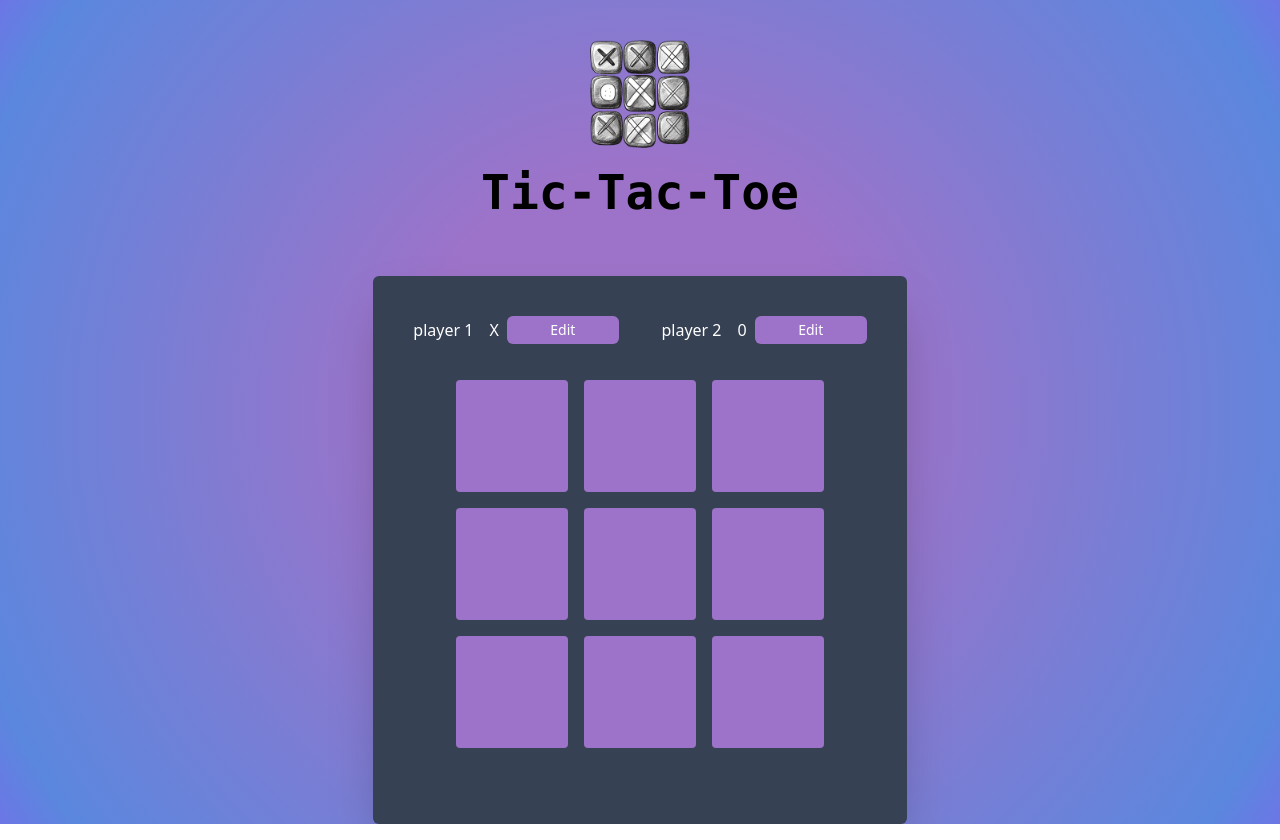
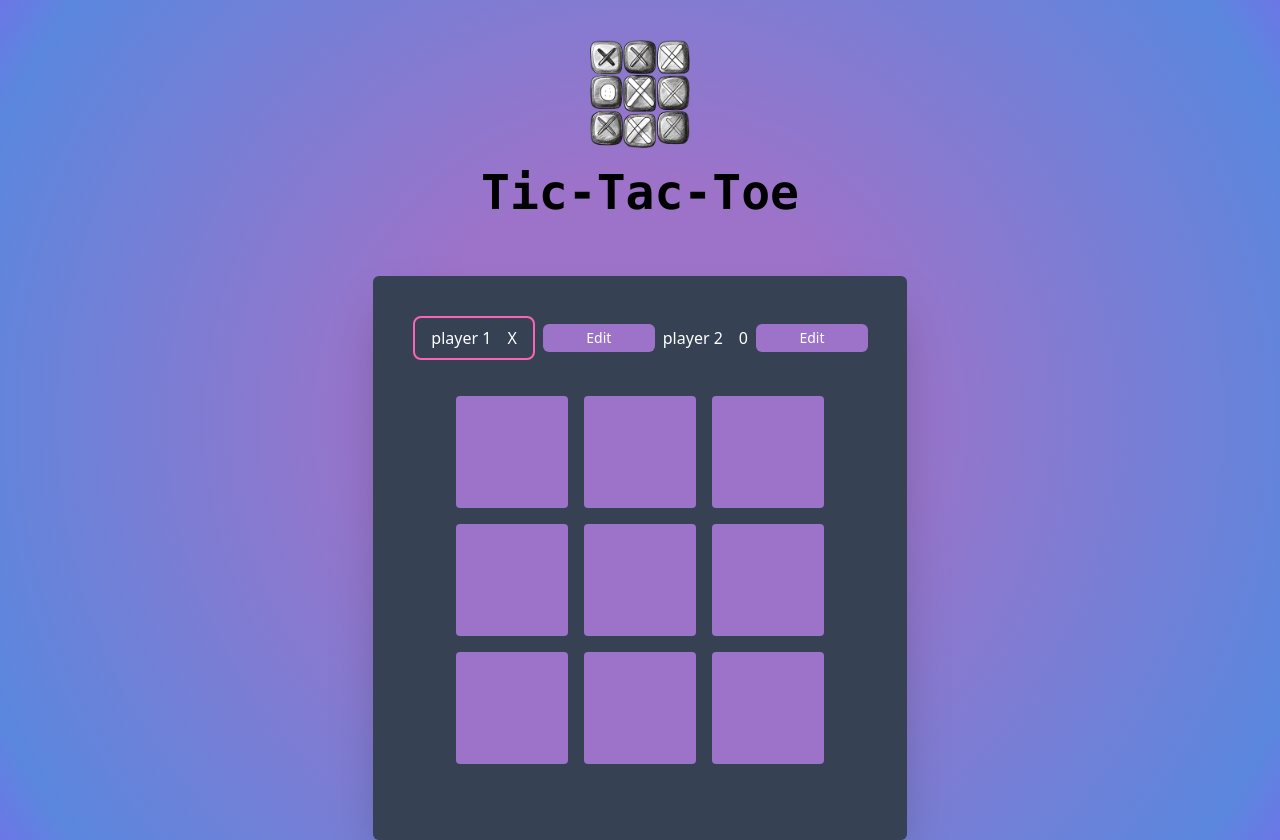
Before and after one commit to sahilstha123/udemy-react-practices, a React (Vite) app in the folder Tic-Tac-Toe/: page / in a window 1280 px wide. Built offline with nearby package versions, Linux system fonts and the light colour scheme.

Commit message:
making the button works

```diff
--- a/Tic-Tac-Toe/src/App.jsx
+++ b/Tic-Tac-Toe/src/App.jsx
@@ -1,12 +1,20 @@
-import { useState } from "react";
+import { useEffect, useState } from "react";
 import Navbar from "./components/Navbar";
 import Main from "./components/Main";
 
 function App() {
+  const [activePlayer, setActivePlayer] = useState("X")
+
+  const handleOnSelect = ()=>{
+    setActivePlayer((curActivePlayer)=>curActivePlayer === "X" ? "O":"X")
+  }
+ useEffect(() => {
+  console.log("activePlayer updated:", activePlayer);
+}, [activePlayer]);
   return (
     <div >
       <Navbar/>
-      <Main/>
+      <Main OnSelectPlayer = {handleOnSelect} ActivePlayer = {activePlayer}/>
     </div>
   );
 }
--- a/Tic-Tac-Toe/src/components/Gameboard.jsx
+++ b/Tic-Tac-Toe/src/components/Gameboard.jsx
@@ -6,16 +6,17 @@ const initialGameboard = [
   [null, null, null],
 ];
 
-const Gameboard = () => {
+const Gameboard = ({OnSelectPlayer, ActivePlayer}) => {
   const [gameBoard, setGameBoard] = useState(initialGameboard);
 
   const handleOnClick = (rowIndex, colIndex) => {
     setGameBoard((prevGameboard) => {
       const updatedGameboard = prevGameboard.map(innerArry => [...innerArry]);
-      updatedGameboard[rowIndex][colIndex] = "X";
+      updatedGameboard[rowIndex][colIndex] = ActivePlayer;
       console.log(updatedGameboard);
       return updatedGameboard;
     });
+    OnSelectPlayer()
   };
 
   return (
--- a/Tic-Tac-Toe/src/components/Main.jsx
+++ b/Tic-Tac-Toe/src/components/Main.jsx
@@ -2,17 +2,18 @@ import React from "react";
 import Player from "./Player";
 import Gameboard from "./Gameboard";
 
-const Main = () => {
+const Main = ({ActivePlayer, OnSelectPlayer, handleOnclick}) => {
+
   return (
     <main>
       <div className="flex justify-center mt-15">
         <div className="bg-gray-700 w-11/12 sm:w-8/12 lg:w-5/12 text-white p-10 rounded-md shadow-2xl">
           <ol className="flex justify-between gap-2">
 
-           <Player player="player 1" symbol = "X"/>
-           <Player player="player 2" symbol = "0"/>
+           <Player player="player 1" symbol = "X" isActive = {ActivePlayer === "X"}/>
+           <Player player="player 2" symbol = "0" isActive = {ActivePlayer === "O"}/>
           </ol>
-          <Gameboard/>
+          <Gameboard ActivePlayer={ActivePlayer} OnSelectPlayer={OnSelectPlayer} handleOnclick={handleOnclick} />
         </div>
       </div>
     </main>
--- a/Tic-Tac-Toe/src/components/Player.jsx
+++ b/Tic-Tac-Toe/src/components/Player.jsx
@@ -1,6 +1,6 @@
 import React, { useState } from "react";
 
-const Player = ({ player, symbol }) => {
+const Player = ({ player, symbol,isActive }) => {
   const [playerName, setPlayerName] = useState(player);
   const [isEditing, setisEditing] = useState(false);
 
@@ -19,7 +19,7 @@ const Player = ({ player, symbol }) => {
   };
   return (
     <li className="flex flex-col sm:flex-row md:flex-none gap-2 items-start sm:items-center">
-      <span className="flex gap-4 flex-wrap items-center">
+      <span className={`flex gap-4 flex-wrap items-center ${isActive ? "border-2 rounded-lg border-pink-400 px-4 py-2":""}`}>
         {isEditing ? (
           <input
             type="text"
```
